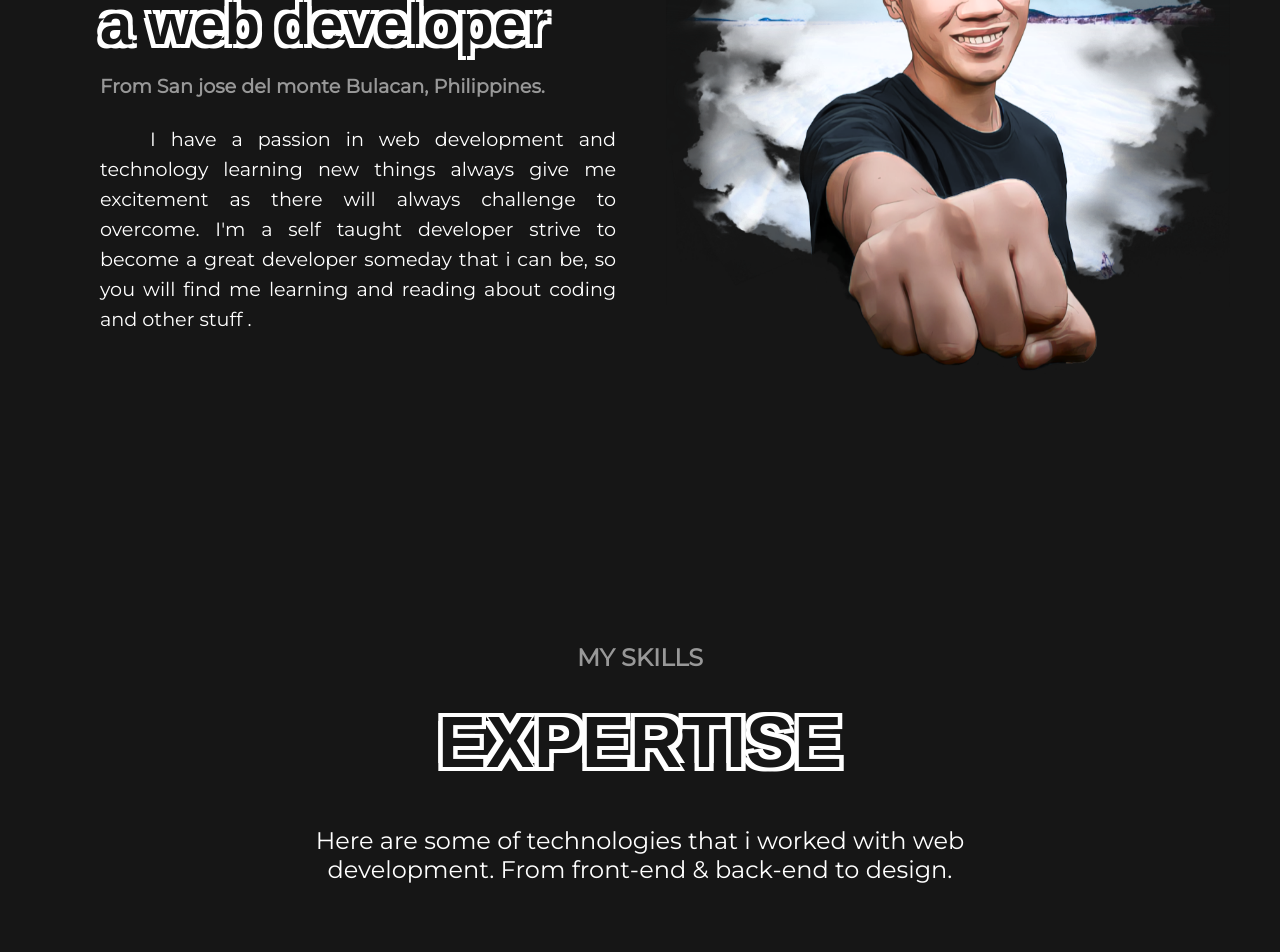
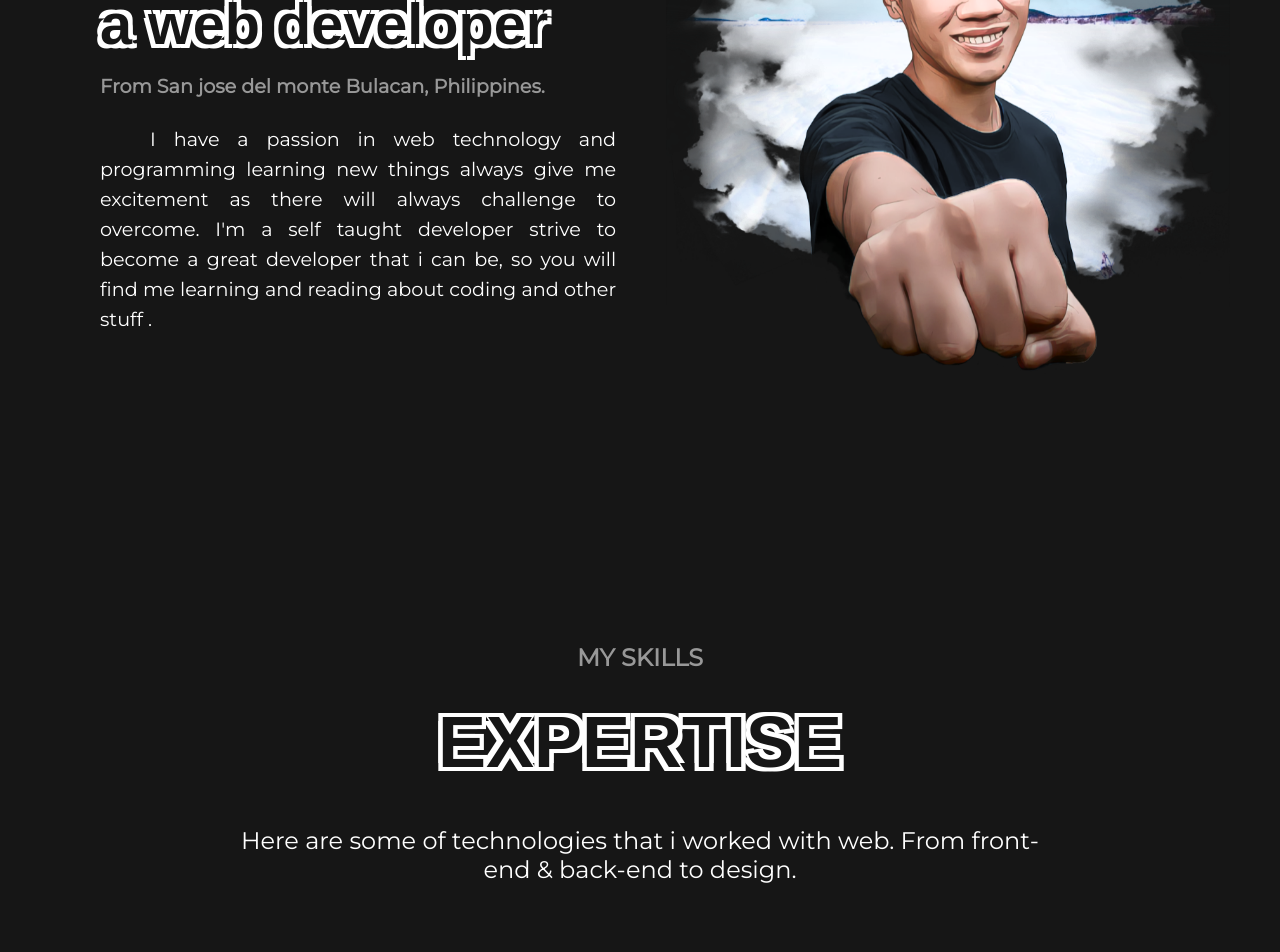
Before and after one commit to iamante/iamante_v2, a React (Create React App) app: page / in a window 1280 px wide. Shown: the part 1140-2092 px from the top of the page. Built offline with nearby package versions, Linux system fonts and the light colour scheme; a web font is replaced by a local one.

Commit message:
update resume & about

```diff
--- a/src/components/About/About.js
+++ b/src/components/About/About.js
@@ -8,7 +8,7 @@ function About() {
                 <h4>Nice to meet you!</h4>
                 <h1>Hey, I'm James<br/> a web developer</h1>
                 <h4>From San jose del monte Bulacan, Philippines.</h4>
-                <p>I have a passion in web development and technology learning new things always give me excitement as there will always challenge to overcome. I'm a self taught developer strive to become a great developer someday that i can be, so you will find me learning and reading about coding and other stuff .</p>
+                <p>I have a passion in web technology and programming learning new things always give me excitement as there will always challenge to overcome. I'm a self taught developer strive to become a great developer that i can be, so you will find me learning and reading about coding and other stuff .</p>
             </div>
             <div className="about-img">
                 <img src="images/james.png" alt="james" />
--- a/src/components/Skill/Skill.js
+++ b/src/components/Skill/Skill.js
@@ -11,7 +11,7 @@ function Skill() {
         <h4>My Skills</h4>
         <h1>Expertise</h1>
         <p>
-          Here are some of technologies that i worked with web development. From
+          Here are some of technologies that i worked with web. From
           front-end & back-end to design.
         </p>
       </div>
```
Also changed, not shown: 1 other file (tests, documents, lock files or other folders).
